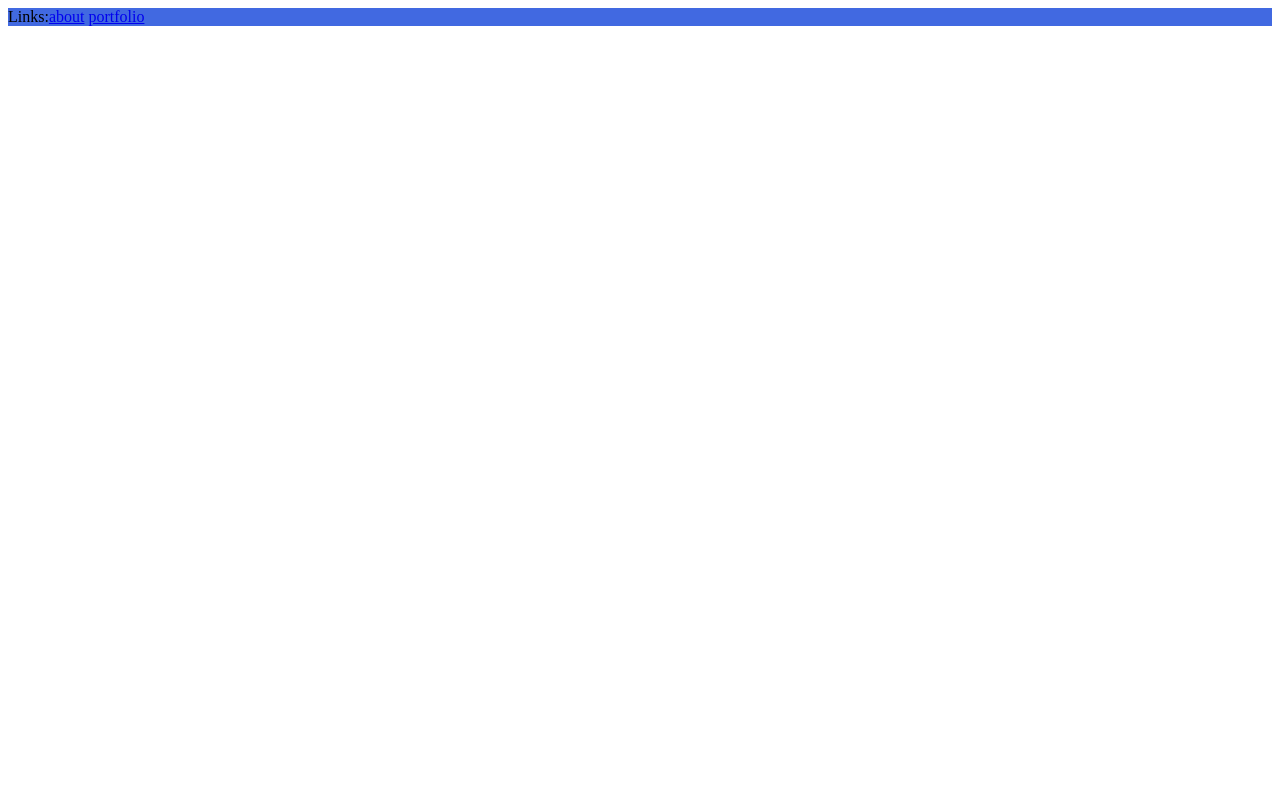
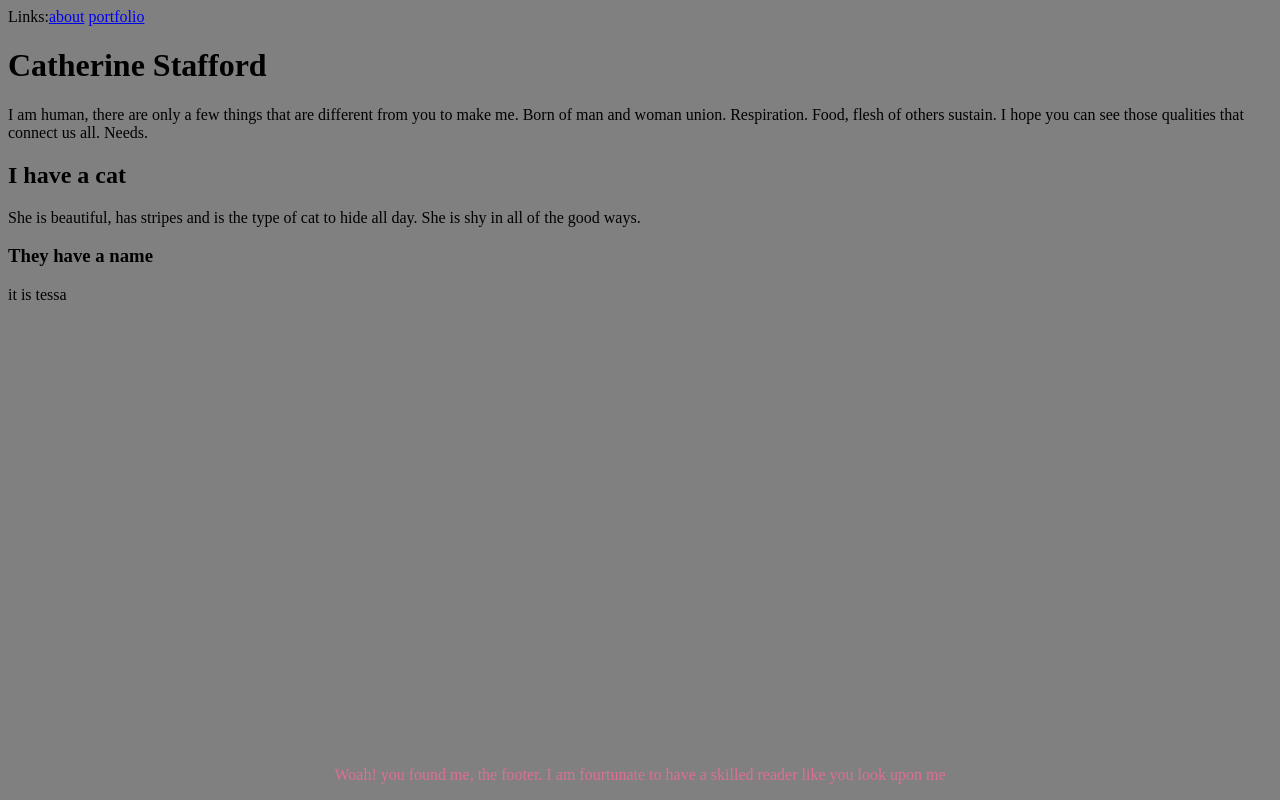
Before and after one commit to staffordc/Week4Lab20, a plain HTML site: page Entrance/index.html in a window 1280 px wide. Drawn offline with Linux system fonts and the light colour scheme.

Commit message:
met most requirements

```diff
--- a/Entrance/About/About.css
+++ b/Entrance/About/About.css
@@ -0,0 +1,3 @@
+
+body {background-color: grey}
+body {color: ghostwhite}
--- a/Entrance/index.html
+++ b/Entrance/index.html
@@ -5,6 +5,21 @@
         <title>
             It's a me!
         </title>
+        <meta name ="viewport" content="width=device-width, initial-scale=1">
+
+            <style>
+            .footer
+        {
+            position: fixed;
+            left: 0;
+            bottom: 0;
+            width: 100%;
+            color:palevioletred ;
+            text-align:center;
+
+        }
+        </style>
+
     </head>
     <body>
         <div>
@@ -13,6 +28,29 @@
             <a href = "../Entrance/Portfolio/Portfolio.html">portfolio</a>
         </header>
         </div>
+        <div>
+        <h1>Catherine Stafford</h1>
+        <p>I am human, there are only a few things that are different from you to make me.
+        Born of man and woman union. Respiration. Food, flesh of others sustain. I hope you can see those qualities that connect us all.
+        Needs.
+        </p>
+        </div>
+        <div>
+        <h2>I have a cat</h2>
+        <p>She is beautiful, has stripes and is the type of cat to hide all day. She is shy in all of the good
+            ways.</p>
+        </div>
+        </p>
+        <div>
+
+        <h3>They have a name</h3>
+        <p>
+            it is tessa
+        </p>
+        </div>
+        <div class ="footer">
+            <p>Woah! you found me, the footer. I am fourtunate to have a skilled reader like you look upon me</p>
+        </div>
     </body>
 
 </html>
--- a/Entrance/main.css
+++ b/Entrance/main.css
@@ -1 +1 @@
-div {background-color:royalblue}
+body {background-color:gray}
```
Also changed, not shown: Entrance/About/About.html (+28 -5 lines), Entrance/Portfolio/Portfolio.html (+24 -1 lines), Entrance/About/DM4OdaYVoAAHH8q.jpg (added).
